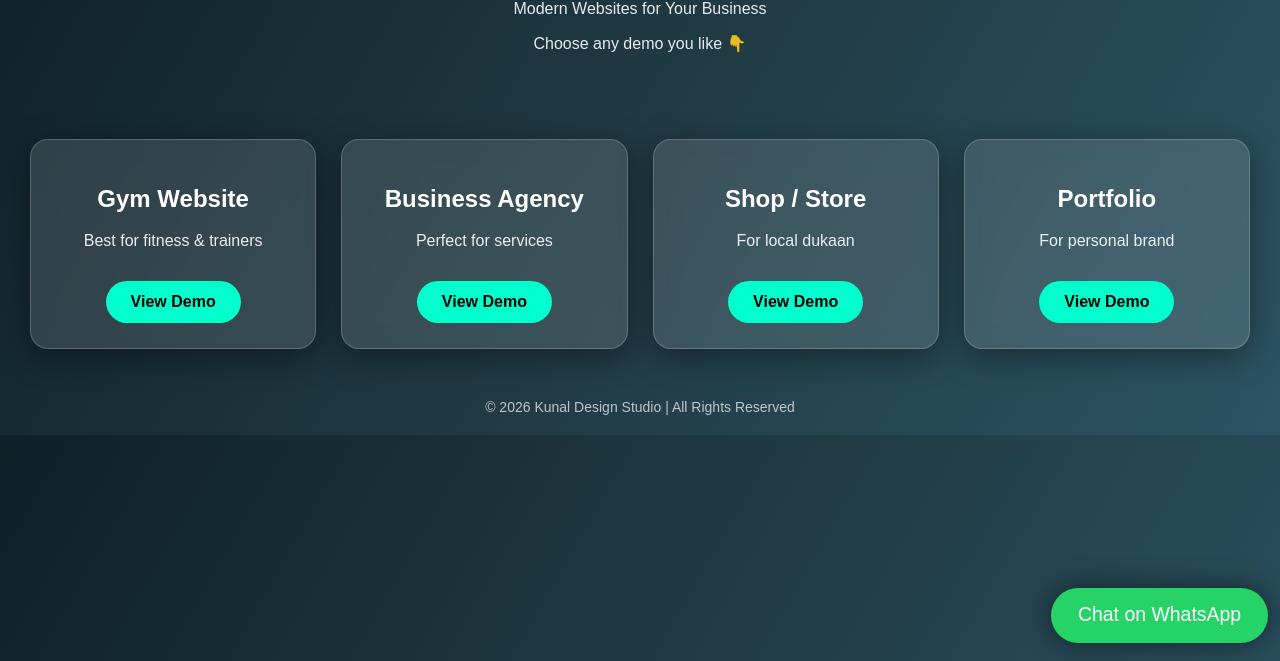
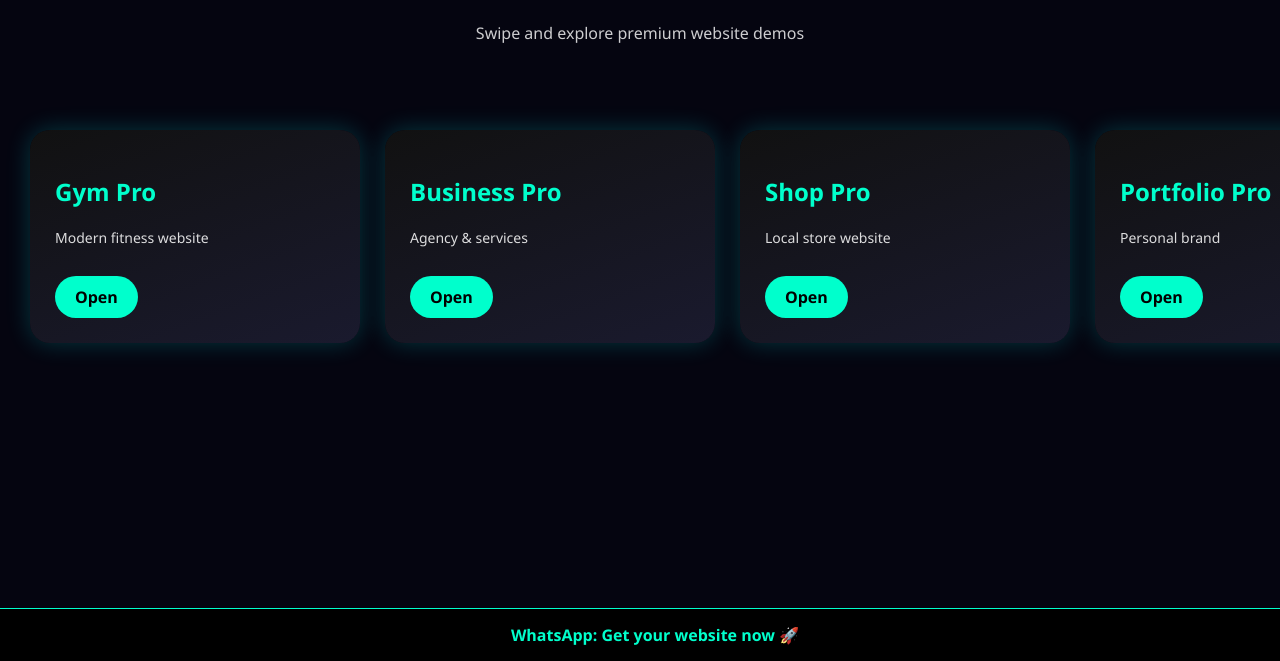
Before and after one commit to kunalkunalbhai55/ONE-PAGE-PRO-DEMO-HUB-, a plain HTML site: page index.html in a window 1280 px wide. Shown: the part 139-800 px from the top of the page. Drawn offline with Linux system fonts and the light colour scheme.

Commit message:
Update index.html

```diff
--- a/index.html
+++ b/index.html
@@ -2,106 +2,90 @@
 <html lang="en">
 <head>
 <meta charset="UTF-8">
-<title>Kunal Design Studio - Pro Website Demos</title>
+<title>Kunal Demo Showcase</title>
 <meta name="viewport" content="width=device-width, initial-scale=1.0">
 
 <style>
 body {
   margin:0;
-  font-family: Arial, sans-serif;
-  background: linear-gradient(120deg,#0f2027,#203a43,#2c5364);
+  font-family: 'Segoe UI', sans-serif;
+  background:#050510;
   color:white;
+}
+
+header {
+  padding:40px 20px;
   text-align:center;
 }
 
-/* Header */
-header {
-  padding:40px 20px;
+header h1 {
+  font-size:2.8em;
+  background: linear-gradient(90deg,#00f5ff,#00ff9d);
+  -webkit-background-clip:text;
+  color:transparent;
 }
 
-h1 {
-  font-size:2.5em;
+header p {
+  opacity:0.8;
 }
 
-p {
-  opacity:0.9;
-}
-
-/* Grid */
-.container {
-  display:grid;
-  grid-template-columns: repeat(auto-fit,minmax(250px,1fr));
+/* Horizontal scroll */
+.wrapper {
+  display:flex;
+  overflow-x:auto;
   gap:25px;
   padding:30px;
 }
 
-/* Glass Card */
-.card {
-  background: rgba(255, 255, 255, 0.12);
-  backdrop-filter: blur(12px);
-  -webkit-backdrop-filter: blur(12px);
-  border: 1px solid rgba(255,255,255,0.2);
-  box-shadow: 0 8px 32px rgba(0,0,0,0.4);
+.demo {
+  min-width:280px;
+  background:linear-gradient(160deg,#111,#1a1a2e);
+  border-radius:20px;
   padding:25px;
-  border-radius:18px;
-  transition:0.3s ease;
+  box-shadow:0 0 25px rgba(0,255,255,0.2);
+  transition:0.3s;
 }
 
-.card:hover {
-  transform:translateY(-10px) scale(1.03);
+.demo:hover {
+  transform:scale(1.05);
+  box-shadow:0 0 40px rgba(0,255,255,0.6);
 }
 
-/* Button */
-.btn {
+.demo h2 {
+  color:#00ffcc;
+}
+
+.demo p {
+  font-size:14px;
+  opacity:0.85;
+}
+
+.demo a {
   display:inline-block;
   margin-top:15px;
-  padding:12px 25px;
+  padding:10px 20px;
+  border-radius:25px;
   background:#00ffcc;
   color:black;
   text-decoration:none;
-  border-radius:30px;
   font-weight:bold;
-  transition:0.2s ease;
 }
 
-/* Hover glow */
-.btn:hover {
-  transform: translateY(-3px);
-  box-shadow: 0 10px 30px rgba(0,255,204,0.6);
+/* Bottom bar */
+.bottom {
+  position:fixed;
+  bottom:0;
+  width:100%;
+  background:#000;
+  padding:15px;
+  text-align:center;
+  border-top:1px solid #00ffcc;
 }
 
-/* Tap / press effect */
-.btn:active {
-  transform: scale(0.92);
-  box-shadow: 0 0 25px #00ffcc;
-}
-
-/* WhatsApp floating */
-.whatsapp {
-  position:fixed;
-  bottom:20px;
-  right:20px;
-  background:#25d366;
-  color:white;
-  padding:15px 25px;
-  border-radius:40px;
+.bottom a {
+  color:#00ffcc;
   text-decoration:none;
-  font-size:18px;
-  box-shadow:0 0 25px rgba(0,0,0,0.5);
-  animation:pulse 2s infinite;
-}
-
-/* Pulse animation */
-@keyframes pulse {
-  0% { transform: scale(1); }
-  50% { transform: scale(1.08); }
-  100% { transform: scale(1); }
-}
-
-footer {
-  padding:20px;
-  font-size:14px;
-  opacity:0.7;
+  font-weight:bold;
 }
 </style>
 </head>
@@ -109,54 +93,43 @@ footer {
 <body>
 
 <header>
-  <h1>Kunal Design Studio</h1>
-  <p>Modern Websites for Your Business</p>
-  <p>Choose any demo you like 👇</p>
+  <h1>Kunal Demo Showcase</h1>
+  <p>Swipe and explore premium website demos</p>
 </header>
 
-<div class="container">
+<div class="wrapper">
 
-  <div class="card">
-    <h2>Gym Website</h2>
-    <p>Best for fitness & trainers</p>
-    <a class="btn" href="https://kunalkunalbhai55.github.io/ONE-PAGE-PRO-DEMO-HUB-/" target="_blank">
-      View Demo
-    </a>
+  <div class="demo">
+    <h2>Gym Pro</h2>
+    <p>Modern fitness website</p>
+    <a href="https://kunalkunalbhai55.github.io/ONE-PAGE-PRO-DEMO-HUB-/" target="_blank">Open</a>
   </div>
 
-  <div class="card">
-    <h2>Business Agency</h2>
-    <p>Perfect for services</p>
-    <a class="btn" href="https://kunalkunalbhai55.github.io/Pro-website-/" target="_blank">
-      View Demo
-    </a>
+  <div class="demo">
+    <h2>Business Pro</h2>
+    <p>Agency & services</p>
+    <a href="https://kunalkunalbhai55.github.io/Pro-website-/" target="_blank">Open</a>
   </div>
 
-  <div class="card">
-    <h2>Shop / Store</h2>
-    <p>For local dukaan</p>
-    <a class="btn" href="https://kunalkunalbhai55.github.io/Pro-ultra-website-/" target="_blank">
-      View Demo
-    </a>
+  <div class="demo">
+    <h2>Shop Pro</h2>
+    <p>Local store website</p>
+    <a href="https://kunalkunalbhai55.github.io/Pro-ultra-website-/" target="_blank">Open</a>
   </div>
 
-  <div class="card">
-    <h2>Portfolio</h2>
-    <p>For personal brand</p>
-    <a class="btn" href="https://kunalkunalbhai55.github.io/Pro-max-website-/" target="_blank">
-      View Demo
-    </a>
+  <div class="demo">
+    <h2>Portfolio Pro</h2>
+    <p>Personal brand</p>
+    <a href="https://kunalkunalbhai55.github.io/Pro-max-website-/" target="_blank">Open</a>
   </div>
 
 </div>
 
-<a class="whatsapp" href="https://wa.me/919559401761" target="_blank">
-Chat on WhatsApp
-</a>
-
-<footer>
-  © 2026 Kunal Design Studio | All Rights Reserved
-</footer>
+<div class="bottom">
+  <a href="https://wa.me/919559401761" target="_blank">
+    WhatsApp: Get your website now 🚀
+  </a>
+</div>
 
 </body>
 </html>
```
